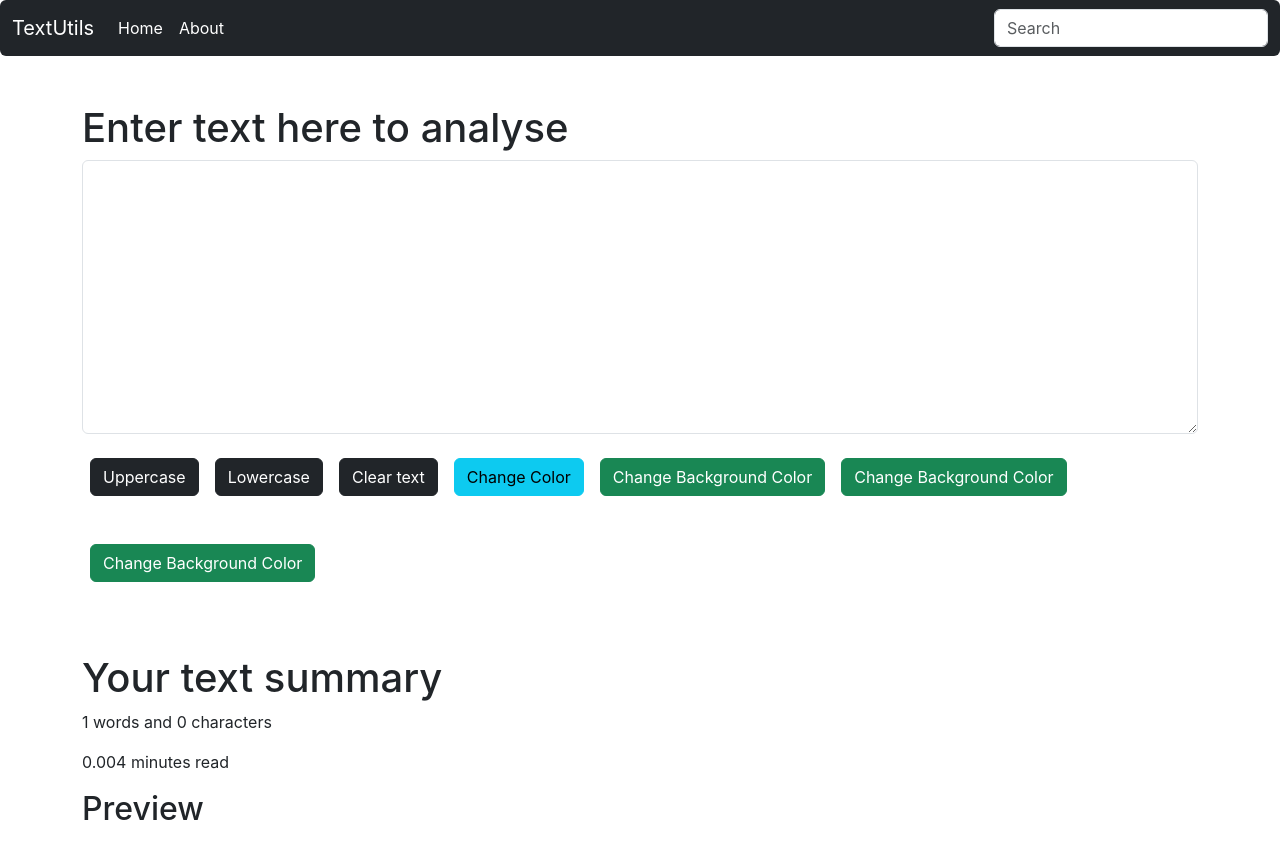
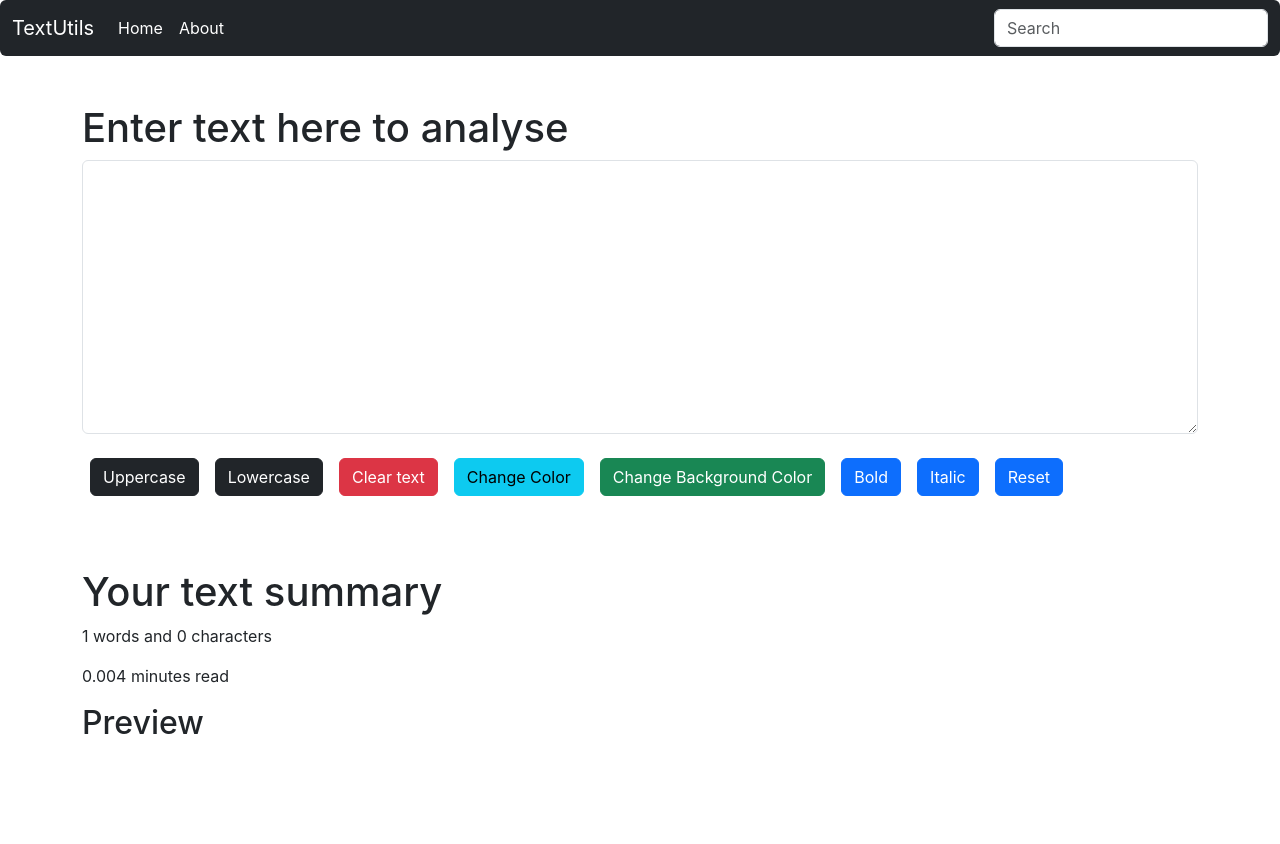
Before and after one commit to AmanSingh494/TextUtils-web-app, a React (Create React App) app: page / in a window 1280 px wide. After the commit the page ends 800 px from the top, so only its background shows below. Built offline with nearby package versions, Linux system fonts and the light colour scheme.

Commit message:
updated buttons

```diff
--- a/src/components/TextForm.js
+++ b/src/components/TextForm.js
@@ -1,9 +1,13 @@
 import React, { useState } from 'react'
 
 export default function TextForm(props) {
+  // states
   const [text, setText] = useState('')
   const [randomColor, setColor] = useState('black')
   const [bacRandomColor, setRanColor] = useState('white')
+  const [weight, setWeight] = useState('normal')
+  const [style, setStyle] = useState('normal')
+
   const upClick = () => {
     setText(text.toUpperCase())
   }
@@ -14,22 +18,33 @@ export default function TextForm(props) {
     setText('')
   }
   const colClick = () => {
-    const r = Math.floor(Math.random()*256)
-        const g = Math.floor(Math.random()*256)
-        const b = Math.floor(Math.random()*256)
+    const r = Math.floor(Math.random() * 256)
+    const g = Math.floor(Math.random() * 256)
+    const b = Math.floor(Math.random() * 256)
     setColor(`rgb(${r},${g},${b})`)
   }
   const bacColClick = () => {
-    const r = Math.floor(Math.random()*256)
-        const g = Math.floor(Math.random()*256)
-        const b = Math.floor(Math.random()*256)
+    const r = Math.floor(Math.random() * 256)
+    const g = Math.floor(Math.random() * 256)
+    const b = Math.floor(Math.random() * 256)
     setRanColor(`rgb(${r},${g},${b})`)
   }
+  const boldClick = () => {
+    setWeight('bold')
+  }
+  const itaClick = () => {
+    setStyle(`italic`)
+  }
   const onChange = (e) => {
-    console.log('OnChange')
     setText(e.target.value)
   }
-  const numWords = text.split(" ").length
+  const resetClick = () => {
+    setWeight('normal')
+    setStyle(`normal`)
+    setRanColor(`white`)
+    setColor(`black`)
+  }
+  const numWords = text.split(' ').length
   return (
     <>
       <div className='container my-5'>
@@ -42,7 +57,14 @@ const colClick = () => {
             className='form-control'
             id='floatingTextarea'
             placeholder='Enter your text here'
-            style={{ height: '100%' , color: randomColor, backgroundColor: bacRandomColor}}
+            spellCheck='false'
+            style={{
+              height: '100%',
+              color: randomColor,
+              backgroundColor: bacRandomColor,
+              fontWeight: weight,
+              fontStyle: style
+            }}
           ></textarea>
         </div>
         <button className='btn btn-dark my-4 mx-2' onClick={upClick}>
@@ -51,7 +73,7 @@ const colClick = () => {
         <button className='btn btn-dark my-4 mx-2' onClick={lowClick}>
           Lowercase
         </button>
-        <button className='btn btn-dark my-4 mx-2' onClick={clearClick}>
+        <button className='btn btn-danger my-4 mx-2' onClick={clearClick}>
           Clear text
         </button>
         <button className='btn btn-info my-4 mx-2' onClick={colClick}>
@@ -60,17 +82,22 @@ const colClick = () => {
         <button className='btn btn-success my-4 mx-2' onClick={bacColClick}>
           Change Background Color
         </button>
-        <button className='btn btn-success my-4 mx-2' onClick={bacColClick}>
-         Change Background Color
+        <button className='btn btn-primary my-4 mx-2' onClick={boldClick}>
+          Bold
         </button>
-        <button className='btn btn-success my-4 mx-2' onClick={bacColClick}>
-         Change Background Color
+        <button className='btn btn-primary my-4 mx-2' onClick={itaClick}>
+          Italic
+        </button>
+        <button className='btn btn-primary my-4 mx-2' onClick={resetClick}>
+          Reset
         </button>
       </div>
-      <div className="container">
+      <div className='container'>
         <h1>Your text summary</h1>
-        <p>{numWords} words and {text.length} characters </p>
-        <p>{0.004*numWords} minutes read</p>
+        <p>
+          {numWords} words and {text.length} characters{' '}
+        </p>
+        <p>{0.004 * numWords} minutes read</p>
         <h2>Preview</h2>
         <p>{text}</p>
       </div>
```
Lines whose indentation alone changed are shown as unchanged.
